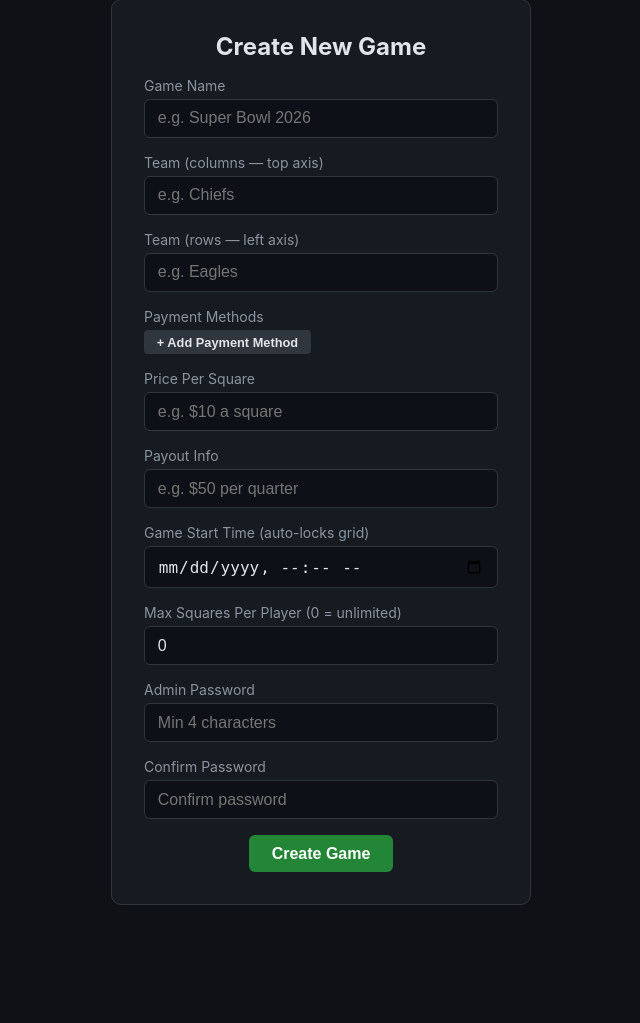
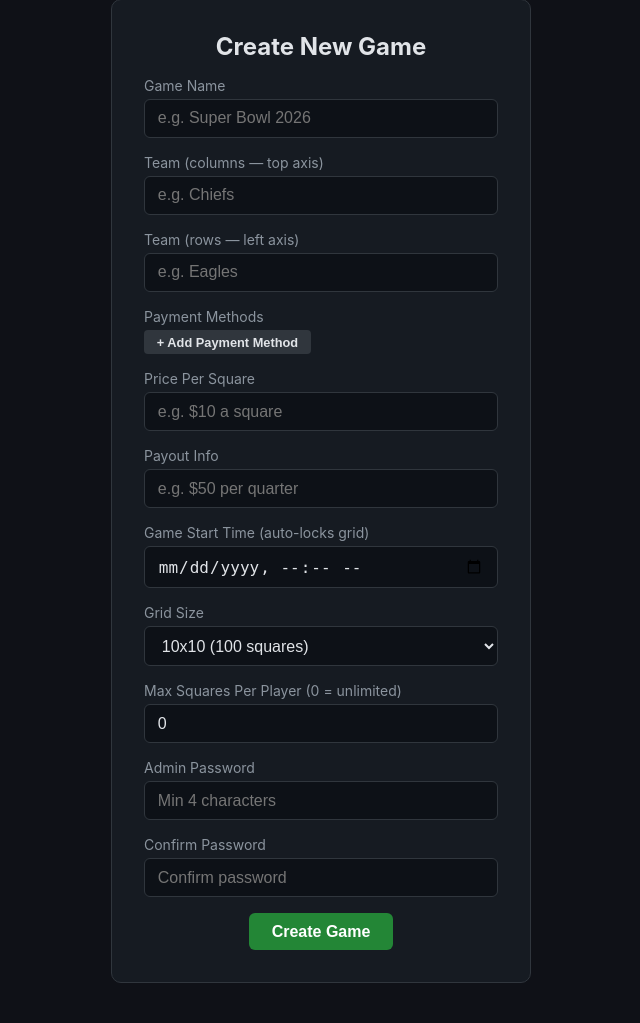
Before and after one commit to juantronn11/grid_game, a Flask app: page /create in a window 1280 px wide. Shown: the part 138-1161 px from the top of the page, without its empty margins (319-959 px from the left). Before the commit the page ends 1043 px from the top, so only its background shows below. Run offline with Flask 3, Linux system fonts and the light colour scheme; some libraries are stand-ins or nearby versions.

Commit message:
Made feature to adjust grid size

```diff
--- a/app.py
+++ b/app.py
@@ -42,7 +42,8 @@ CREATE TABLE IF NOT EXISTS games (
     lock_at     TEXT NOT NULL DEFAULT '',
     square_price TEXT NOT NULL DEFAULT '',
     payout_info TEXT NOT NULL DEFAULT '',
-    max_claims  INTEGER NOT NULL DEFAULT 0
+    max_claims  INTEGER NOT NULL DEFAULT 0,
+    grid_size   INTEGER NOT NULL DEFAULT 10
 );
 
 CREATE TABLE IF NOT EXISTS claims (
@@ -108,6 +109,7 @@ MIGRATIONS = [
         requested_at TEXT NOT NULL,
         FOREIGN KEY (game_id) REFERENCES games(id)
     )""",
+    "ALTER TABLE games ADD COLUMN grid_size INTEGER NOT NULL DEFAULT 10",
 ]
 
 
@@ -149,7 +151,7 @@ def build_grid_from_db(game_id):
     if not game:
         return None, None
 
-    grid = NameGrid()
+    grid = NameGrid(game["grid_size"])
     col_numbers = json.loads(game["col_numbers"])
     row_numbers = json.loads(game["row_numbers"])
     if col_numbers and row_numbers:
@@ -208,14 +210,15 @@ def is_game_locked(game):
 
 def generate_and_store_numbers(game_id):
     db = get_db()
-    game = db.execute("SELECT row_numbers, col_numbers FROM games WHERE id = ?", (game_id,)).fetchone()
+    game = db.execute("SELECT row_numbers, col_numbers, grid_size FROM games WHERE id = ?", (game_id,)).fetchone()
     existing_row = json.loads(game["row_numbers"])
     existing_col = json.loads(game["col_numbers"])
     if existing_row and existing_col:
         return existing_row, existing_col
 
-    row_numbers = [random.randint(0, 9) for _ in range(10)]
-    col_numbers = [random.randint(0, 9) for _ in range(10)]
+    gs = game["grid_size"]
+    row_numbers = [random.randint(0, gs - 1) for _ in range(gs)]
+    col_numbers = [random.randint(0, gs - 1) for _ in range(gs)]
     db.execute(
         "UPDATE games SET row_numbers = ?, col_numbers = ? WHERE id = ?",
         (json.dumps(row_numbers), json.dumps(col_numbers), game_id),
@@ -253,6 +256,7 @@ def browse_games():
             "locked": locked,
             "numbers_released": game["numbers_released"],
             "already_joined": already_joined,
+            "total_spots": game["grid_size"] ** 2,
         })
 
     return render_template("browse_games.html", games=games)
@@ -294,15 +298,18 @@ def create_game():
     payout_info = request.form.get("payout_info", "").strip()
     lock_at = request.form.get("lock_at", "").strip()
     max_claims = request.form.get("max_claims", 0, type=int)
+    grid_size = request.form.get("grid_size", 10, type=int)
+    if grid_size < 5 or grid_size > 10:
+        grid_size = 10
 
     game_id = secrets.token_hex(4)
     now = datetime.datetime.now().isoformat()
 
     db = get_db()
     db.execute(
-        "INSERT INTO games (id, name, admin_password_hash, created_at, row_numbers, col_numbers, team_x, team_y, payment_methods, square_price, payout_info, lock_at, max_claims) "
-        "VALUES (?, ?, ?, ?, '[]', '[]', ?, ?, ?, ?, ?, ?, ?)",
-        (game_id, name, generate_password_hash(password), now, team_x, team_y, json.dumps(payment_methods), square_price, payout_info, lock_at, max_claims),
+        "INSERT INTO games (id, name, admin_password_hash, created_at, row_numbers, col_numbers, team_x, team_y, payment_methods, square_price, payout_info, lock_at, max_claims, grid_size) "
+        "VALUES (?, ?, ?, ?, '[]', '[]', ?, ?, ?, ?, ?, ?, ?, ?)",
+        (game_id, name, generate_password_hash(password), now, team_x, team_y, json.dumps(payment_methods), square_price, payout_info, lock_at, max_claims, grid_size),
     )
     db.commit()
 
@@ -341,6 +348,7 @@ def my_games():
                 "claim_count": claim_count,
                 "numbers_released": game["numbers_released"],
                 "locked": is_game_locked(game),
+                "total_spots": game["grid_size"] ** 2,
             })
 
     return render_template("my_games.html", games=games)
@@ -407,6 +415,8 @@ def game_view(game_id):
         locked=locked,
         at_limit=at_limit,
         has_pending_request=has_pending_request,
+        grid_size=game["grid_size"],
+        total_spots=game["grid_size"] ** 2,
     )
 
 
@@ -505,7 +515,8 @@ def claim_spot(game_id):
 
     row = request.form.get("row", type=int)
     col = request.form.get("col", type=int)
-    if row is None or col is None or not (1 <= row <= 10 and 1 <= col <= 10):
+    gs = game["grid_size"]
+    if row is None or col is None or not (1 <= row <= gs and 1 <= col <= gs):
         flash("Invalid spot.", "error")
         return redirect(url_for("game_view", game_id=game_id))
 
@@ -541,7 +552,7 @@ def claim_spot(game_id):
         flash("That spot was already taken! Pick another.", "error")
 
     count = get_claim_count(game_id)
-    if count >= 100:
+    if count >= gs * gs:
         generate_and_store_numbers(game_id)
         db.execute("UPDATE games SET is_complete = 1 WHERE id = ?", (game_id,))
         db.commit()
@@ -624,6 +635,7 @@ def admin_dashboard():
                 "claim_count": get_claim_count(gid),
                 "player_count": get_player_count(gid),
                 "locked": is_game_locked(game),
+                "total_spots": game["grid_size"] ** 2,
             })
 
     return render_template("admin_dashboard.html", games=games)
@@ -676,6 +688,8 @@ def admin_panel(game_id):
         has_numbers=has_numbers,
         locked=locked,
         pending_request_count=pending_request_count,
+        grid_size=game["grid_size"],
+        total_spots=game["grid_size"] ** 2,
     )
 
 
@@ -730,6 +744,9 @@ def admin_ban(game_id):
         abort(400)
 
     db = get_db()
+    game = db.execute("SELECT grid_size FROM games WHERE id = ?", (game_id,)).fetchone()
+    if not game:
+        abort(404)
     db.execute(
         "UPDATE players SET is_banned = 1 WHERE game_id = ? AND player_name = ?",
         (game_id, player_name),
@@ -738,8 +755,9 @@ def admin_ban(game_id):
         "DELETE FROM claims WHERE game_id = ? AND player_name = ?",
         (game_id, player_name),
     )
+    total_spots = game["grid_size"] ** 2
     count = get_claim_count(game_id)
-    if count < 100:
+    if count < total_spots:
         db.execute("UPDATE games SET is_complete = 0 WHERE id = ?", (game_id,))
     db.commit()
 
@@ -838,9 +856,12 @@ def admin_lock(game_id):
         abort(403)
 
     db = get_db()
-    game = db.execute("SELECT is_locked FROM games WHERE id = ?", (game_id,)).fetchone()
+    game = db.execute("SELECT is_locked, grid_size FROM games WHERE id = ?", (game_id,)).fetchone()
     if not game:
         abort(404)
+
+    gs = game["grid_size"]
+    total_spots = gs * gs
 
     if game["is_locked"]:
         # Unlock: remove VOID claims and reopen
@@ -850,15 +871,15 @@ def admin_lock(game_id):
         )
         db.execute("UPDATE games SET is_locked = 0 WHERE id = ?", (game_id,))
         count = get_claim_count(game_id)
-        if count < 100:
+        if count < total_spots:
             db.execute("UPDATE games SET is_complete = 0 WHERE id = ?", (game_id,))
         db.commit()
         flash("Game unlocked. Players can join and claim spots again.", "success")
     else:
         # Lock: fill unclaimed spots with VOID
         now = datetime.datetime.now().isoformat()
-        for r in range(1, 11):
-            for c in range(1, 11):
+        for r in range(1, gs + 1):
+            for c in range(1, gs + 1):
                 try:
                     db.execute(
                         "INSERT INTO claims (game_id, row, col, player_name, claimed_at) VALUES (?, ?, ?, 'VOID', ?)",
@@ -906,12 +927,16 @@ def admin_remove(game_id):
         abort(400)
 
     db = get_db()
+    game = db.execute("SELECT grid_size FROM games WHERE id = ?", (game_id,)).fetchone()
+    if not game:
+        abort(404)
     db.execute(
         "DELETE FROM claims WHERE game_id = ? AND row = ? AND col = ?",
         (game_id, row, col),
     )
+    total_spots = game["grid_size"] ** 2
     count = get_claim_count(game_id)
-    if count < 100:
+    if count < total_spots:
         db.execute("UPDATE games SET is_complete = 0 WHERE id = ?", (game_id,))
     db.commit()
     flash(f"Removed claim at row {row}, col {col}.", "success")
@@ -960,6 +985,7 @@ def superadmin_dashboard():
             "locked": is_game_locked(game),
             "is_locked": game["is_locked"],
             "numbers_released": game["numbers_released"],
+            "total_spots": game["grid_size"] ** 2,
         })
 
     return render_template("superadmin_dashboard.html", games=games)
@@ -991,9 +1017,12 @@ def superadmin_lock(game_id):
         abort(403)
 
     db = get_db()
-    game = db.execute("SELECT is_locked FROM games WHERE id = ?", (game_id,)).fetchone()
+    game = db.execute("SELECT is_locked, grid_size FROM games WHERE id = ?", (game_id,)).fetchone()
     if not game:
         abort(404)
+
+    gs = game["grid_size"]
+    total_spots = gs * gs
 
     if game["is_locked"]:
         db.execute(
@@ -1002,14 +1031,14 @@ def superadmin_lock(game_id):
         )
         db.execute("UPDATE games SET is_locked = 0 WHERE id = ?", (game_id,))
         count = get_claim_count(game_id)
-        if count < 100:
+        if count < total_spots:
             db.execute("UPDATE games SET is_complete = 0 WHERE id = ?", (game_id,))
         db.commit()
         flash("Game unlocked.", "success")
     else:
         now = datetime.datetime.now().isoformat()
-        for r in range(1, 11):
-            for c in range(1, 11):
+        for r in range(1, gs + 1):
+            for c in range(1, gs + 1):
                 try:
                     db.execute(
                         "INSERT INTO claims (game_id, row, col, player_name, claimed_at) VALUES (?, ?, ?, 'VOID', ?)",
--- a/templates/admin_create.html
+++ b/templates/admin_create.html
@@ -28,6 +28,16 @@
 
         <label for="lock_at">Game Start Time (auto-locks grid)</label>
         <input type="datetime-local" name="lock_at" id="lock_at" class="input">
+
+        <label for="grid_size">Grid Size</label>
+        <select name="grid_size" id="grid_size" class="input">
+            <option value="10" selected>10x10 (100 squares)</option>
+            <option value="9">9x9 (81 squares)</option>
+            <option value="8">8x8 (64 squares)</option>
+            <option value="7">7x7 (49 squares)</option>
+            <option value="6">6x6 (36 squares)</option>
+            <option value="5">5x5 (25 squares)</option>
+        </select>
 
         <label for="max_claims">Max Squares Per Player (0 = unlimited)</label>
         <input type="number" name="max_claims" id="max_claims" placeholder="e.g. 5" min="0" value="0" class="input">
--- a/templates/admin_dashboard.html
+++ b/templates/admin_dashboard.html
@@ -16,7 +16,7 @@
     <div class="game-card">
         <div class="game-card-header">
             <h3>{{ g.name }}</h3>
-            <span class="badge">{{ g.claim_count }}/100</span>
+            <span class="badge">{{ g.claim_count }}/{{ g.total_spots }}</span>
         </div>
         <div class="game-card-stats">
             <span>{{ g.player_count }} players</span>
--- a/templates/browse_games.html
+++ b/templates/browse_games.html
@@ -16,7 +16,7 @@
     <div class="game-card">
         <div class="game-card-header">
             <h3>{{ g.name }}</h3>
-            <span class="badge">{{ g.claim_count }}/100</span>
+            <span class="badge">{{ g.claim_count }}/{{ g.total_spots }}</span>
         </div>
         <div class="game-card-stats">
             <span>{{ g.team_x }} vs {{ g.team_y }}</span>
--- a/templates/my_games.html
+++ b/templates/my_games.html
@@ -16,7 +16,7 @@
     <div class="game-card">
         <div class="game-card-header">
             <h3>{{ g.name }}</h3>
-            <span class="badge">{{ g.claim_count }}/100</span>
+            <span class="badge">{{ g.claim_count }}/{{ g.total_spots }}</span>
         </div>
         <div class="game-card-stats">
             <span>Playing as: <strong>{{ g.player_name }}</strong></span>
--- a/templates/superadmin_dashboard.html
+++ b/templates/superadmin_dashboard.html
@@ -31,7 +31,7 @@
                 <td><strong>{{ g.name }}</strong></td>
                 <td>{{ g.team_x }} vs {{ g.team_y }}</td>
                 <td><code>{{ g.id }}</code></td>
-                <td>{{ g.claim_count }}/100</td>
+                <td>{{ g.claim_count }}/{{ g.total_spots }}</td>
                 <td>{{ g.player_count }}</td>
                 <td>{{ g.created_at[:16].replace("T", " ") }}</td>
                 <td>
```
Also changed, not shown: game.py (+23 -21 lines), templates/admin_panel.html (+4 -4 lines), templates/game_grid.html (+4 -4 lines).
